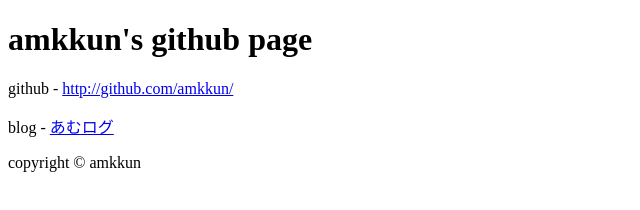
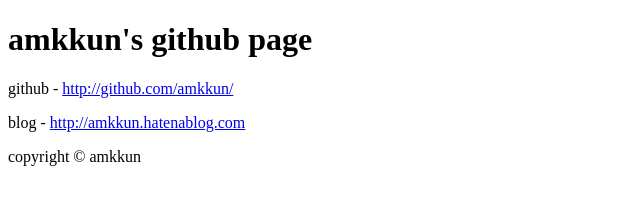
Before and after one commit to amkkun/amkkun.github.com, a plain HTML site: page index.html in a window 1280 px wide. Shown: the whole page, without its empty margins (0-640 px from the left). Drawn offline with Linux system fonts and the light colour scheme.

Commit message:
change anchor

```diff
--- a/index.html
+++ b/index.html
@@ -10,7 +10,7 @@
     </header>
 
     <p>github - <a href="http://github.com/amkkun/">http://github.com/amkkun/</a>
-    <p>blog - <a href="http://amkkun.hatenablog.com">あむログ</a></p>
+    <p>blog - <a href="http://amkkun.hatenablog.com">http://amkkun.hatenablog.com</a></p>
 
     <footer>
       <p>copyright &copy; amkkun</p>
```
